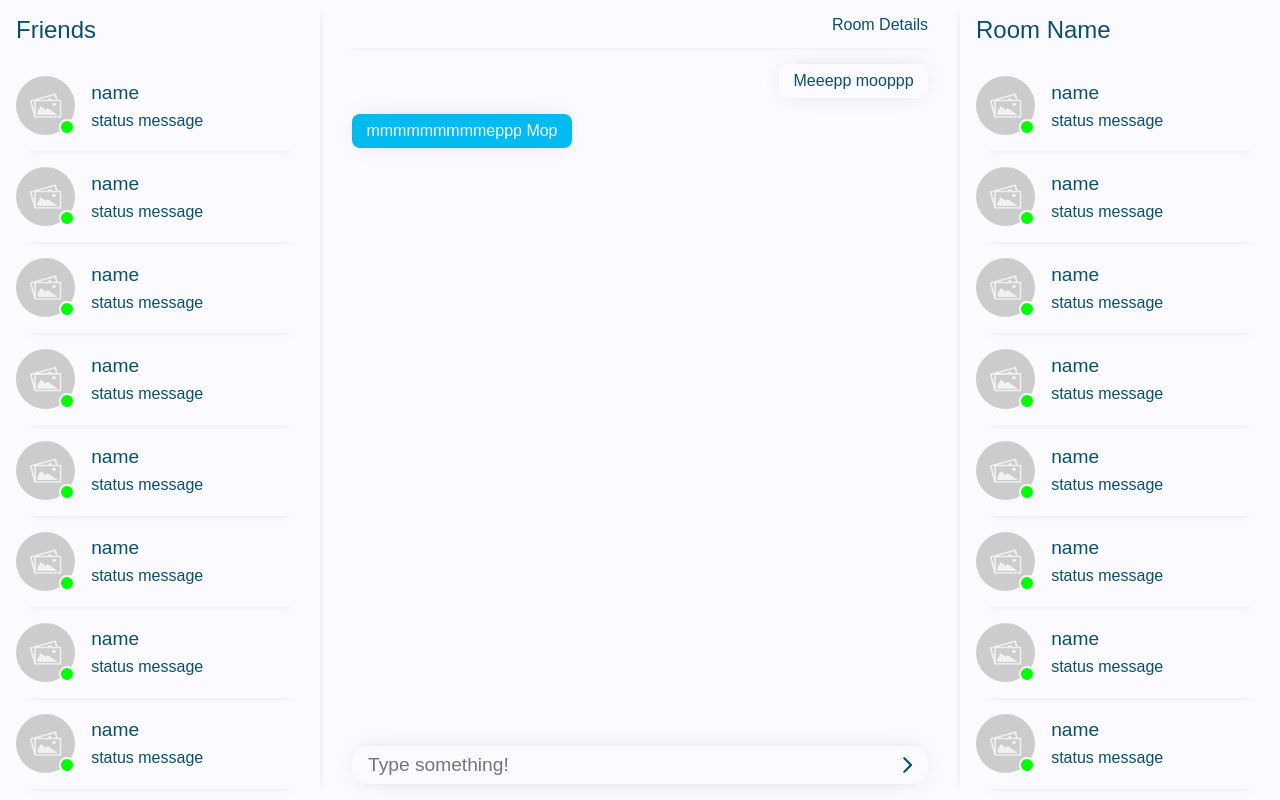
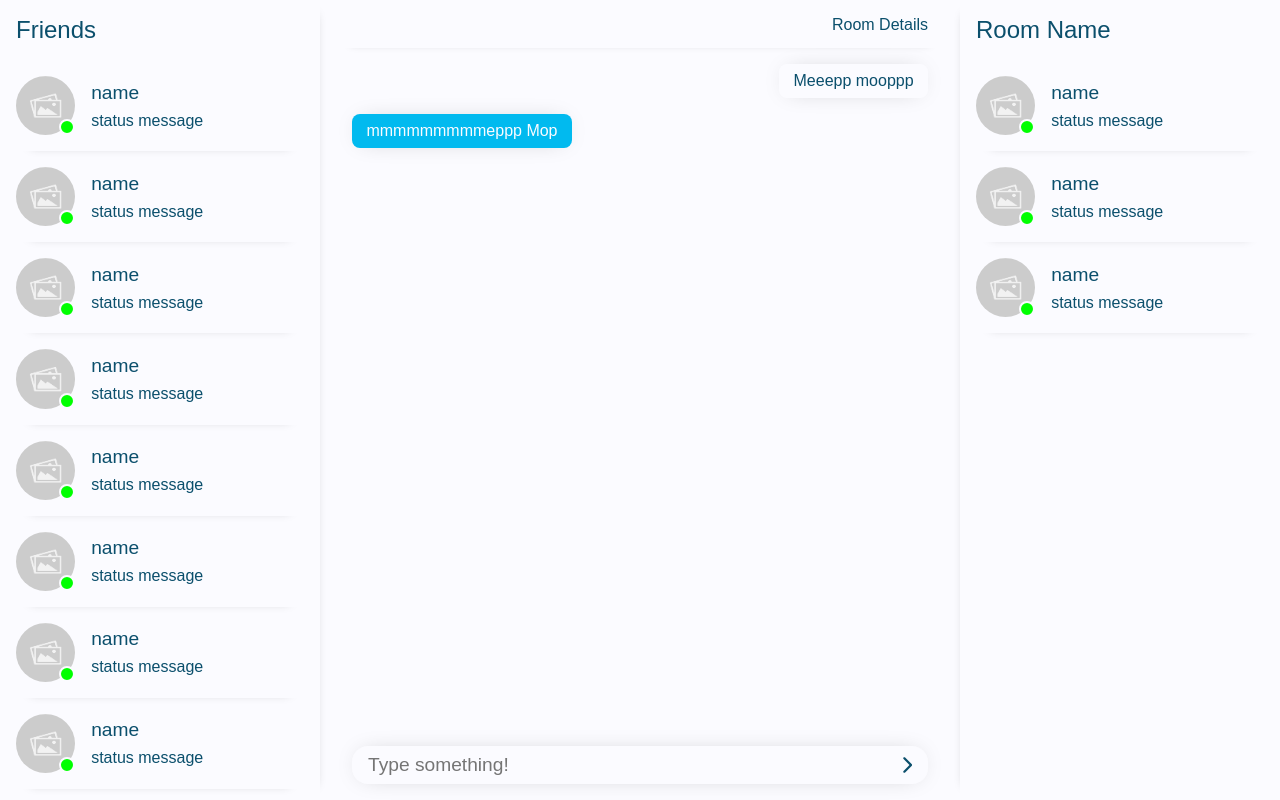
Before and after one commit to NiclasVNielsen/Spac_uge_10-11_Frontend, a Vue app: page / in a window 1280 px wide. Built offline with nearby package versions, Linux system fonts and the light colour scheme.

Commit message:
pointer on friend items

```diff
--- a/src/views/HomeView.vue
+++ b/src/views/HomeView.vue
@@ -2,6 +2,7 @@
 import { ref } from 'vue'
 
 const items = ref([1,2,3,4,5,6,7,8,9,0])
+const items2 = ref([1,2,3])
 
 const showRoomDetails = ref(true)
 
@@ -67,7 +68,7 @@ const showRoomDetails = ref(true)
                 Room Name
             </h4>
             <div class="friendsContainer">
-                <div v-for="item in items" :key="index" class="friendItem shadow b">
+                <div v-for="item in items2" :key="index" class="friendItem shadow b">
                     <figure>
                         <img src="../../public/ph.jpg" alt="">
                         <figure class="status"></figure>
@@ -178,6 +179,7 @@ const showRoomDetails = ref(true)
     .friendItem
         display: flex
         padding: var(--sameContextGap) 0
+        cursor: pointer
         > figure
             width: calc(var(--differentContextGap) * 2)
             margin-right: var(--sameContextGap)
```
